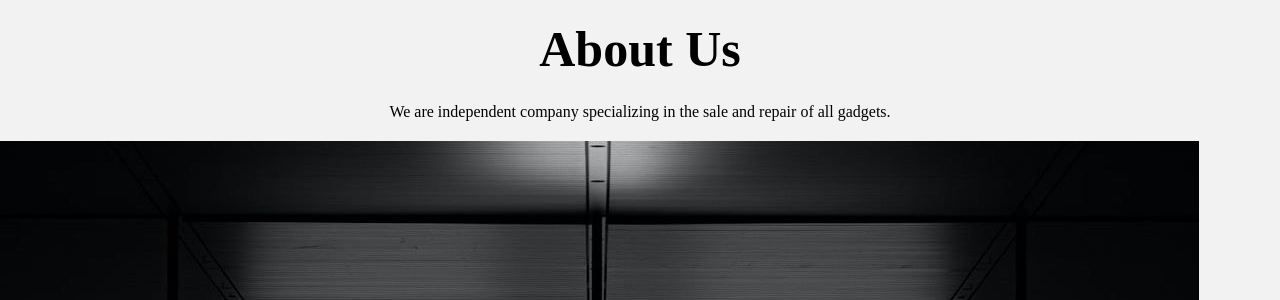
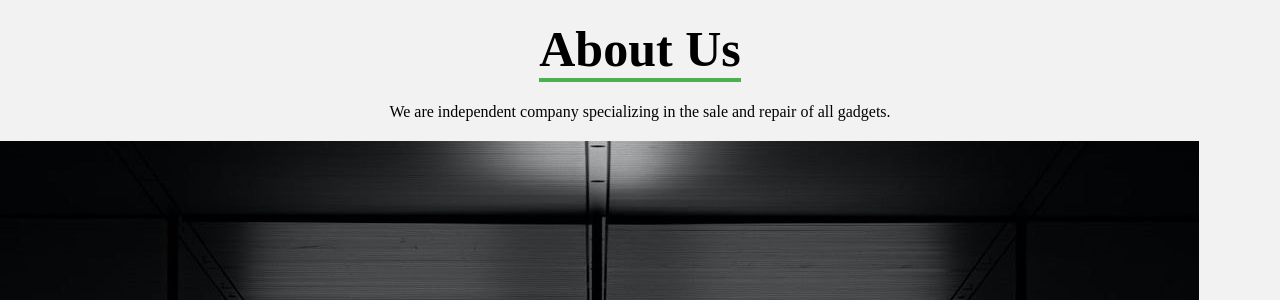
Before and after one commit to 147203/Elsiie, a PHP site: page /about.html in a window 1280 px wide. Shown: the top 300 px of the page. Run offline with PHP 8.4, Linux system fonts and the light colour scheme.

Commit message:
h1 after content

```diff
--- a/about.css
+++ b/about.css
@@ -22,3 +22,13 @@ body{
     margin-bottom: 25px;
     position: relative;
 }
+.heading h1::after{
+    content: " ";
+    position: absolute;
+    width: 100%;
+    height: 4px;
+    display: block;
+    margin: 0 auto;
+    background-color: #4caf50;
+
+}
```
